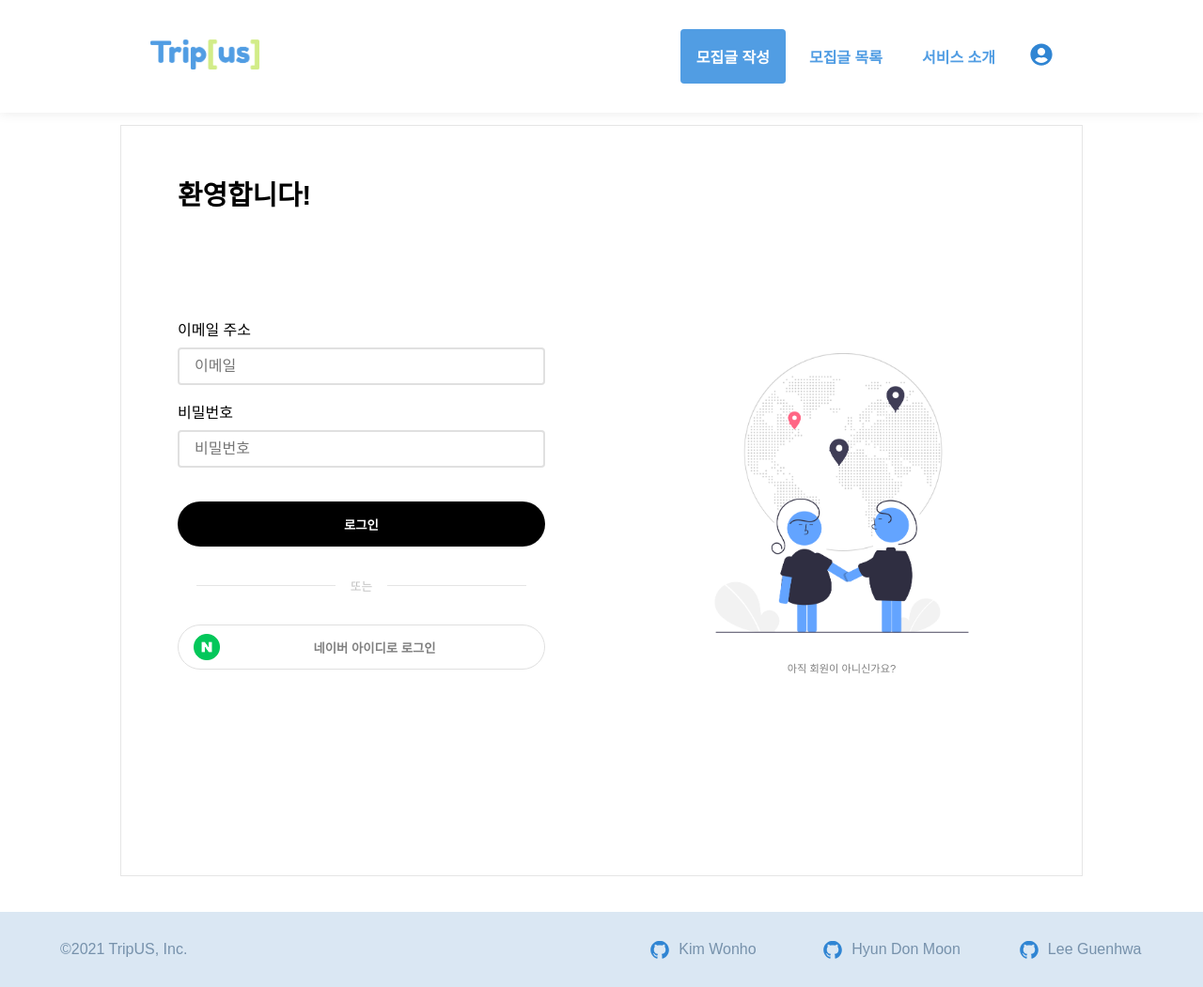
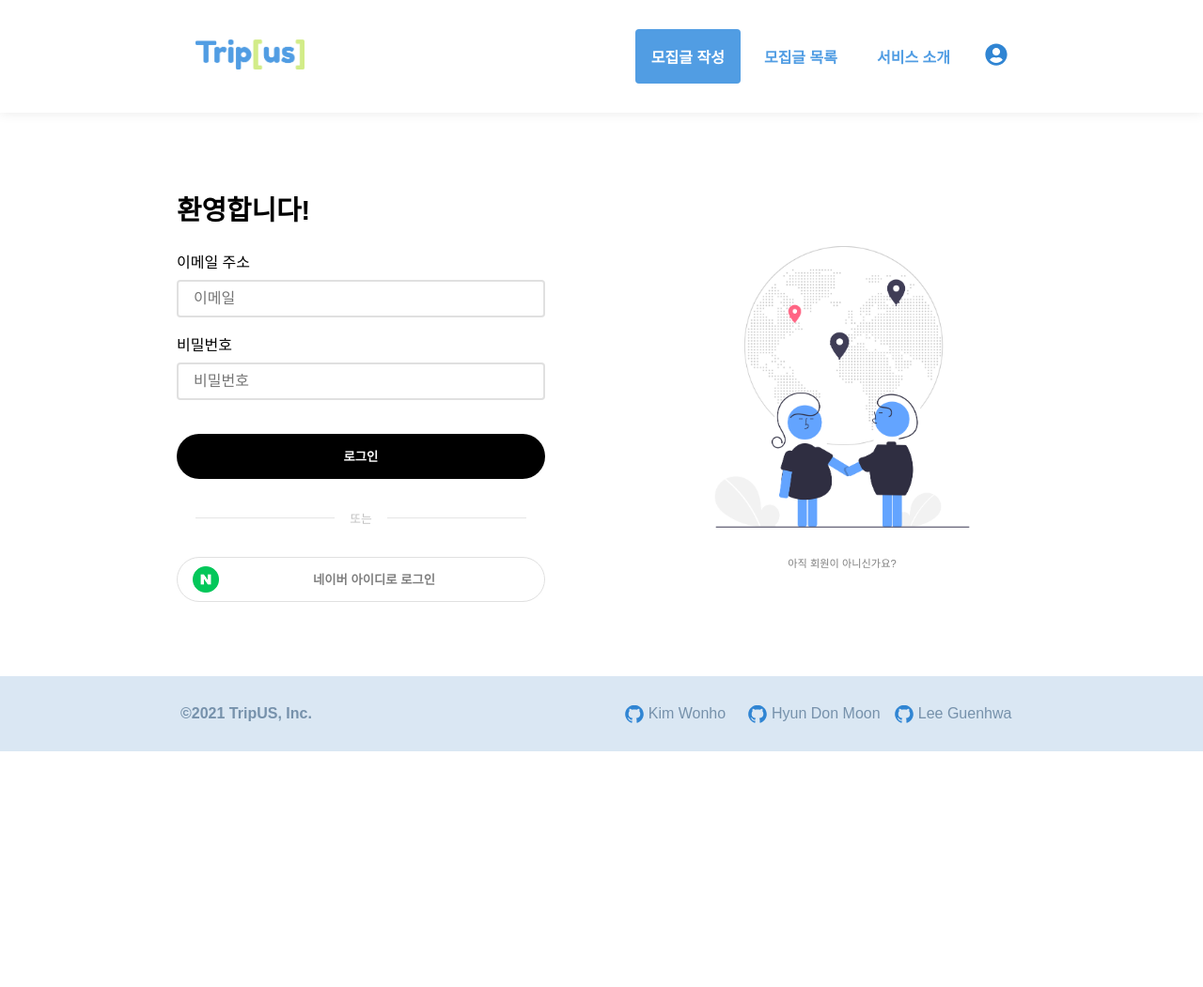
Before and after one commit to codestates/TripUs-client, a React (Create React App) app: page /login in a window 1280 px wide. Shown: the whole page at 94% size. After the commit the page ends 800 px from the top, so only its background shows below. Built offline with nearby package versions, Linux system fonts and the light colour scheme.

Commit message:
[MODIFIED] added sections to landing page, fixed sizing in footer and header

```diff
--- a/src/components/Footer.js
+++ b/src/components/Footer.js
@@ -11,17 +11,21 @@ import { DiGithubBadge } from "react-icons/di";
 
 const Footer = styled.footer`
   max-width: 100%;
-  width: 100vw;
+  min-width: 100vw;
   height: 10%;
   border-top: none;
   background-color: rgba(198, 218, 237, 0.65);
   font-family: "PT Sans", sans-serif;
   font-weight: 400;
   color: rgba(87, 118, 148, 0.76);
+  display: flex;
+  flex-direction: row;
+  justify-content: center;
 
-  @media (max-width: 920px) {
+  @media (max-width: 911px) {
     flex-direction: column;
-    height: 22%;
+    align-items: center;
+    height: 20%;
     background-color: rgba(198, 218, 237, 0.65);
   }
 `;
@@ -36,10 +40,16 @@ const Container = styled.div`
   font-weight: 400;
   height: 100%;
 
-  @media (max-width: 901px) {
+  @media (max-width: 911px) {
+    width: 65%;
     flex-direction: column-reverse;
     height: 100%;
     align-content: center;
+    justify-content: center;
+  }
+
+  @media (min-width: 911px) {
+    width: 75%;
   }
 `;
 
@@ -47,14 +57,13 @@ const SerInfo = styled.p`
   height: 100%;
   margin: 0;
   padding: 0;
-  padding-left: 2rem;
-
+  font-weight: 700;
   display: flex;
   align-items: center;
 
-  @media (max-width: 901px) {
-    height: 40%;
-    padding-left: 0;
+  @media (max-width: 911px) {
+    height: 30%;
+    width: 100%;
   }
 `;
 
@@ -66,17 +75,14 @@ const GitNav = styled.div`
   display: flex;
   justify-content: center;
 
-  @media (max-width: 901px) {
+  @media (max-width: 911px) {
+    height: 40%;
     flex-direction: column;
-    height: 60%;
     width: 100%;
-
-    justify-content: center;
-    align-items: center;
   }
 `;
 
-const NameLogoContainer = styled.a`
+const NameLogoContainer = styled.div`
   margin: 0;
   padding: 0;
   width: 33%;
@@ -87,7 +93,12 @@ const NameLogoContainer = styled.a`
   text-decoration: none;
   color: inherit;
 
-  @media (max-width: 901px) {
+  a {
+    color: inherit;
+    text-decoration: none;
+  }
+
+  @media (max-width: 911px) {
     height: 33%;
     align-content : center;
     width : 100%;
@@ -108,7 +119,7 @@ const IconContainer = styled.div`
     fill: #3085d3;
   }
 
-  @media (max-width: 901px) {
+  @media (max-width: 911px) {
     display: none;
   }
 `;
@@ -119,31 +130,31 @@ const FooterComponent = () => {
       <Container>
         <SerInfo>©2021 TripUS, Inc.</SerInfo>
         <GitNav>
-          <NameLogoContainer href="https://github.com/Hodukim" target="_blank">
+          <NameLogoContainer>
             <IconContainer>
               <DiGithubBadge />
             </IconContainer>
-            <p>Kim Wonho</p>
+            <a href="https://github.com/Hodukim" target="_blank">
+              Kim Wonho
+            </a>
           </NameLogoContainer>
 
-          <NameLogoContainer
-            href="https://github.com/hyundonny"
-            target="_blank"
-          >
+          <NameLogoContainer>
             <IconContainer>
               <DiGithubBadge />
             </IconContainer>
-            <p>Hyun Don Moon</p>
+            <a href="https://github.com/hyundonny" target="_blank">
+              Hyun Don Moon
+            </a>
           </NameLogoContainer>
 
-          <NameLogoContainer
-            href="https://github.com/dlrmsghk09"
-            target="_blank"
-          >
+          <NameLogoContainer>
             <IconContainer>
               <DiGithubBadge />
             </IconContainer>
-            <p>Lee Guenhwa</p>
+            <a href="https://github.com/dlrmsghk09" target="_blank">
+              Lee Guenhwa
+            </a>
           </NameLogoContainer>
         </GitNav>
       </Container>
--- a/src/components/Header/DropdownUtils.js
+++ b/src/components/Header/DropdownUtils.js
@@ -3,6 +3,7 @@ import { Link } from "react-router-dom";
 import styled from "styled-components";
 
 const DropdownContainer = styled.div`
+  z-index: 999;
   position: absolute;
   top: 75px;
   min-width: 150px;
@@ -26,9 +27,9 @@ const DropdownList = styled.div`
   padding: 0;
   list-style: none;
   width: 100%;
-  z-index: 999;
   padding-top: 8px;
   justify-content: space-evenly;
+  background: #fff;
 `;
 
 const ShortDropdownList = styled(DropdownList)`
--- a/src/components/Header/Header.js
+++ b/src/components/Header/Header.js
@@ -17,6 +17,7 @@ export const Header = ({ isLogin, dropdownOpen, openDropdown, setLogin }) => {
   return (
     <StyledHeader>
       <div className="wrapper">
+        <div className="position-wrapper">
           <div className="logo">
             <Link to="/" style={{ outline: "none" }}>
               <img src={logo} alt="TripUs" />
@@ -41,6 +42,7 @@ export const Header = ({ isLogin, dropdownOpen, openDropdown, setLogin }) => {
             </div>
           </div>
         </div>
+      </div>
     </StyledHeader>
   );
 };
--- /dev/null
+++ b/src/components/Landing/EnjoyTripUsSection.js
@@ -0,0 +1,128 @@
+import React from "react";
+import { Link } from "react-router-dom";
+import styled from "styled-components";
+import { GiMagnifyingGlass } from "react-icons/gi";
+import { AiOutlinePlus } from "react-icons/ai";
+
+const EnjoyTripUsSectionComponent = styled.section`
+  margin-top: 3rem;
+  margin-bottom: 3rem;
+  display: flex;
+  justify-content: center;
+  height: 45vh;
+  word-break: keep-all;
+
+  @media (max-width: 911px) {
+    width: 65%;
+    height: 60vh;
+  }
+
+  @media (min-width: 911px) {
+    width: 75%;
+  }
+
+  .section-wrapper {
+    width: 90%;
+    height: 100%;
+    background: #111921;
+    display: flex;
+    justify-content: center;
+    align-items: center;
+    flex-direction: column;
+
+    color: rgba(255, 255, 255, 0.9);
+
+    h3 {
+      display: flex;
+      align-items: center;
+      font-size: calc(1rem + 1vw);
+      margin-bottom: 0;
+    }
+
+    .methods-wrapper {
+      width: 100%;
+      height: 100%;
+      display: flex;
+      align-items: center;
+
+      @media (max-width: 911px) {
+        flex-direction: column;
+      }
+
+      .method-wrapper {
+        width: 50%;
+        height: 70%;
+        display: flex;
+        justify-content: center;
+        align-items: center;
+        text-decoration: none;
+        color: inherit;
+
+        @media (max-width: 911px) {
+          width: 90%;
+        }
+      }
+
+      .icon-wrapper {
+        margin: 0;
+        padding: 0;
+        height: 100%;
+        width: 30%;
+        display: flex;
+        justify-content: center;
+        align-items: center;
+
+        svg {
+          height: 3rem;
+          width: 3rem;
+        }
+      }
+
+      .text-wrapper {
+        height: 100%;
+        width: 70%;
+        display: flex;
+        align-items: flex-start;
+        flex-direction: column;
+        justify-content: center;
+
+        h4 {
+          font-size: calc(1rem + 0.5vw);
+          margin: 0;
+        }
+      }
+    }
+  }
+`;
+
+const EnjoyTripUsSection = () => {
+  return (
+    <EnjoyTripUsSectionComponent>
+      <div className="section-wrapper">
+        <h3>TripUs를 즐기는 방법!</h3>
+        <div className="methods-wrapper">
+          <Link to="/" className="search-wrapper method-wrapper">
+            <div className="icon-wrapper">
+              <GiMagnifyingGlass />
+            </div>
+            <div className="text-wrapper">
+              <h4>모임 탐색하기</h4>
+              <p>나와 잘 맞는 여행자 모임을 찾아보세요.</p>
+            </div>
+          </Link>
+          <Link to="/" className="find-wrapper method-wrapper">
+            <div className="icon-wrapper">
+              <AiOutlinePlus />
+            </div>
+            <div className="text-wrapper">
+              <h4>여행 시작하기</h4>
+              <p>직접 여행 모임을 만들어 보세요.</p>
+            </div>
+          </Link>
+        </div>
+      </div>
+    </EnjoyTripUsSectionComponent>
+  );
+};
+
+export default EnjoyTripUsSection;
--- a/src/components/LandingPageCardSection.js
+++ b/src/components/Landing/LandingPageCardSection.js
@@ -12,6 +12,7 @@ const CardComponent = styled.div`
 
   @media (max-width: 910px) {
     width: 100%;
+    max-height: 240px;
 
     & + & {
       margin-top: 16px;
@@ -24,6 +25,7 @@ const CardComponent = styled.div`
 
   @media (min-width: 910px) {
     margin-top: 0px;
+    min-height: 11rem;
 
     & + & {
       margin-left: 16px;
@@ -93,6 +95,7 @@ const LandingCardSection = styled.section`
   justify-content: center;
   flex-grow: 1;
   transition: width 0.3s ease;
+  margin-top: 3rem;
 
   @media (min-width: 911px) {
     max-height: 230px;
@@ -117,6 +120,10 @@ const LandingCardSection = styled.section`
     text-align: left;
     word-break: keep-all;
     font-size: calc(0.5rem + 1vw);
+
+    @media (max-width: 910px) {
+      font-size: calc(0.8rem + 2vw);
+    }
   }
 
   .cards {
@@ -129,7 +136,7 @@ const LandingCardSection = styled.section`
 
     @media (min-width: 911px) {
       flex-direction: row;
-      max-height: 256px;
+      max-height: 20rem;
     }
   }
 `;
--- /dev/null
+++ b/src/components/Landing/LeaderSection.js
@@ -0,0 +1,109 @@
+import React from "react";
+import styled from "styled-components";
+
+const LeaderSectionComponent = styled.section`
+  margin-top: 3rem;
+  display: flex;
+  justify-content: center;
+
+  @media (max-width: 911px) {
+    width: 65%;
+    height: 70vh;
+  }
+
+  @media (min-width: 911px) {
+    width: 75%;
+    height: 60vh;
+  }
+
+  .image-wrapper {
+    position: relative;
+    width: 90%;
+    height: 100%;
+    background-image: url("https://images.unsplash.com/photo-1499540633125-484965b60031?ixid=MnwxMjA3fDB8MHxzZWFyY2h8OXx8ZnJpZW5kc3xlbnwwfDB8MHxibGFja3w%3D&ixlib=rb-1.2.1&auto=format&fit=crop&w=800&q=60");
+    background-size: cover;
+    background-position: center;
+
+    .overlay {
+      position: absolute;
+      top: 0;
+      left: 0;
+      height: 100%;
+      width: 100%;
+      background: rgba(0, 0, 0, 0.25);
+      display: flex;
+      align-items: center;
+    }
+
+    .text-wrapper {
+      height: 30%;
+      color: rgba(255, 255, 255, 0.95);
+      display: flex;
+      flex-direction: column;
+      word-break: keep-all;
+      padding-left: 3rem;
+      padding-right: 3rem;
+      justify-content: space-evenly;
+
+      @media (max-width: 910px) {
+        min-width: 10rem;
+      }
+
+      h3 {
+        margin: 0;
+        padding: 0;
+        font-size: 1.5rem;
+
+        @media (max-width: 910px) {
+          margin-bottom: 1rem;
+        }
+      }
+
+      p {
+        margin: 0;
+        padding: 0;
+        font-size: 1rem;
+
+        @media (max-width: 910px) {
+          margin-bottom: 2rem;
+        }
+      }
+
+      button {
+        width: 40%;
+        min-height: 2rem;
+        border: 1px solid transparent;
+        border-radius: 4px;
+        color: rgba(255, 255, 255, 0.95);
+        background: rgba(169, 169, 169, 0.8);
+        cursor: pointer;
+
+        &:hover {
+          background: rgba(169, 169, 169, 0.9);
+        }
+
+        @media (max-width: 911px) {
+          width: 100%;
+        }
+      }
+    }
+  }
+`;
+
+const LeaderSection = () => {
+  return (
+    <LeaderSectionComponent>
+      <div className="image-wrapper">
+        <div className="overlay">
+          <div className="text-wrapper">
+            <h3>리더가 되어 여행원을 모집해보세요!</h3>
+            <p>새로운 사람과 새로운 장소에서 특별한 추억을 만들어 보세요.</p>
+            <button>시작하기</button>
+          </div>
+        </div>
+      </div>
+    </LeaderSectionComponent>
+  );
+};
+
+export default LeaderSection;
--- a/src/pages/Auth.js
+++ b/src/pages/Auth.js
@@ -9,18 +9,18 @@ const AuthWrapper = styled.div`
   position: relative;
   width: 100%;
   min-width: 300px;
-  height: 100%;
+  height: 75%;
   display: flex;
+  flex-direction: column;
   justify-content: center;
-  z-index: 1;
-  margin-top: 1vw;
-  margin-bottom: 3vw;
+  align-items: center;
+  border: none;
+  word-break: keep-all;
 
   .inner-wrapper {
     position: relative;
     width: 80%;
-    height: 100%;
-    border: 1px solid rgba(0, 0, 0, 0.1);
+    height: 90%;
   }
 `;
 
--- a/src/pages/LandingPage.js
+++ b/src/pages/LandingPage.js
@@ -1,18 +1,21 @@
 import React from "react";
 import styled from "styled-components";
 
-import LandingPageCardSection from "../components/LandingPageCardSection";
+import LandingPageCardSection from "../components/Landing/LandingPageCardSection";
+import LeaderSection from "../components/Landing/LeaderSection";
+import EnjoyTripUsSection from "../components/Landing/EnjoyTripUsSection";
 
 const LandingPageWrapper = styled.div`
   display: flex;
   flex-direction: column;
+  align-items: center;
 
   @media (min-width: 911px) {
-    height: 50rem;
+    height: 100rem;
   }
 
   @media (max-width: 910px) {
-    height: 100rem;
+    height: 200rem;
   }
 `;
 
@@ -20,7 +23,9 @@ const LandingPage = () => {
   return (
     <LandingPageWrapper>
       <LandingPageCardSection type="recommendation" />
+      <LeaderSection />
       <LandingPageCardSection type="travelCategory" />
+      <EnjoyTripUsSection />
     </LandingPageWrapper>
   );
 };
--- a/src/styles/AuthFormStyles.js
+++ b/src/styles/AuthFormStyles.js
@@ -73,7 +73,7 @@ export const Form = styled.form`
     padding-right: 0.5rem;
     width: 50%;
 
-    @media (max-width: 1000px) {
+    @media (max-width: 901px) {
       float: none;
       width: 100%;
     }
--- a/src/styles/GlobalStyle.js
+++ b/src/styles/GlobalStyle.js
@@ -13,6 +13,7 @@ export const GlobalStyle = createGlobalStyle`
   body {
     height: 100%;
     min-height: 100vh;
+    min-width: 500px;
     margin: 0;
     padding: 0;
     -webkit-font-smoothing: antialiased;
--- a/src/styles/HeaderStyles.js
+++ b/src/styles/HeaderStyles.js
@@ -2,7 +2,7 @@ import styled from "styled-components";
 
 export const StyledHeader = styled.header`
   max-width: 100%;
-  width: 100vw;
+  min-width: 100vw;
   height: 15%;
   min-height: 100px;
   background: rgba(255, 255, 255, 0.9);
@@ -10,12 +10,26 @@ export const StyledHeader = styled.header`
   box-shadow: rgb(0 0 0 / 8%) 0px 1px 12px;
 
   .wrapper {
-    position: relative;
     height: 100%;
     font-family: "Nanum Gothic", sans-serif;
     font-weight: 700;
     margin: 0 auto;
-    width: 75%;
+    display: flex;
+    justify-content: center;
+
+    @media (max-width: 911px) {
+      width: 65%;
+    }
+
+    @media (min-width: 911px) {
+      width: 75%;
+    }
+
+    .position-wrapper {
+      position: relative;
+      width: 90%;
+      height: 100%;
+    }
   }
 
   .logo {
```
Also changed, not shown: src/components/Landing/LandingPageCardSectionUtils.js (renamed from src/components/LandingPageCardSectionUtils.js). Lines whose indentation alone changed are shown as unchanged.
